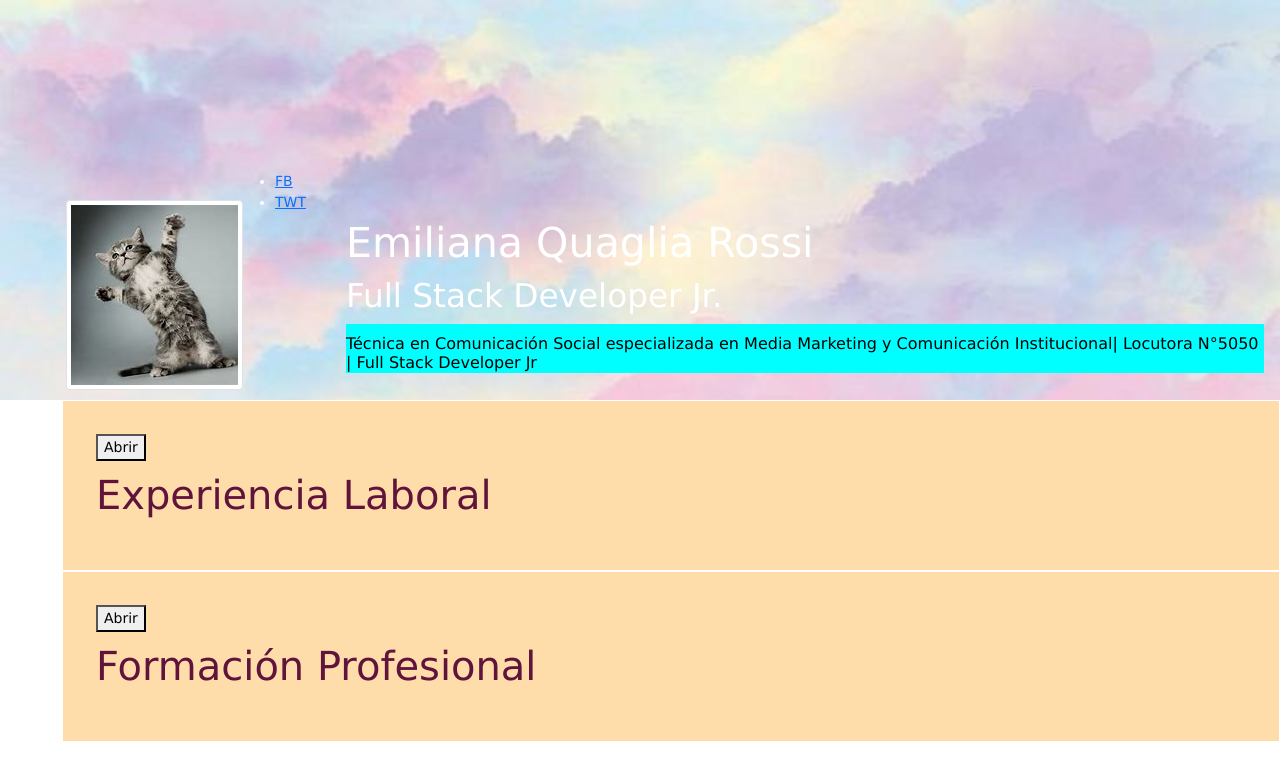
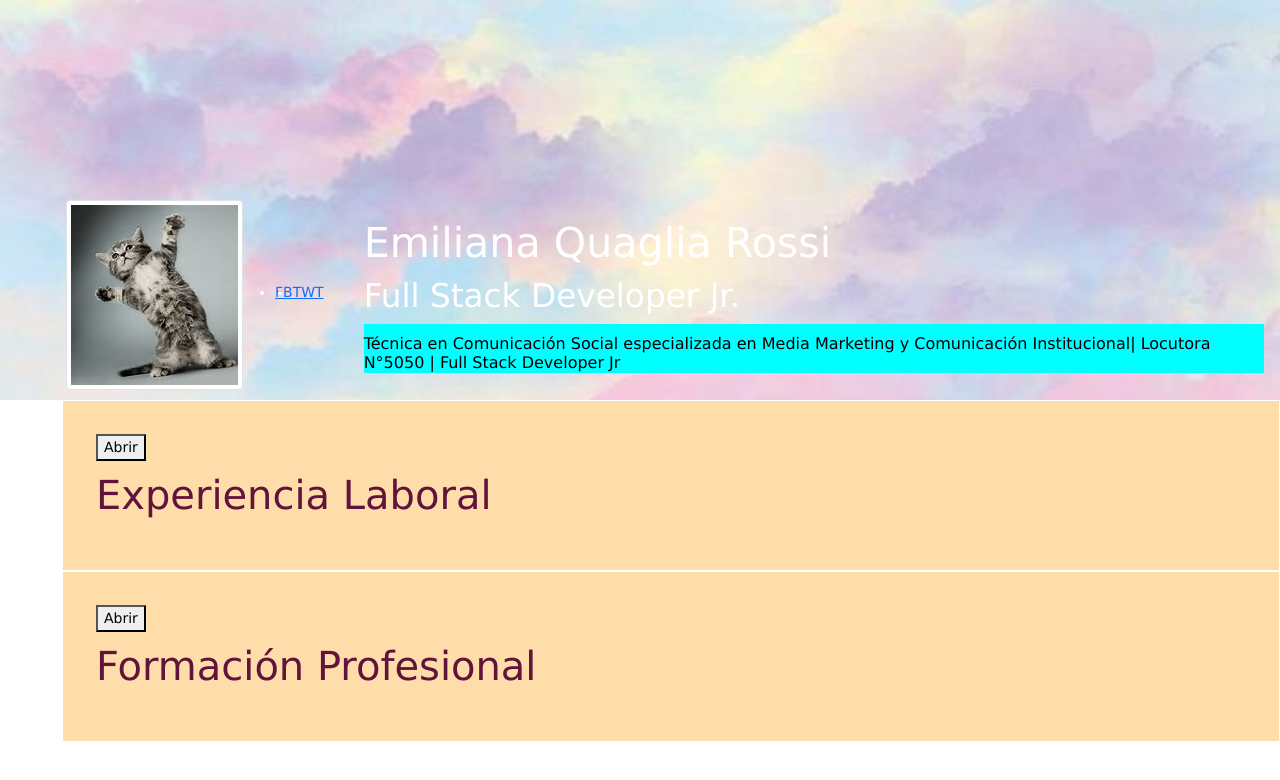
Before and after one commit to EmiQuaglia/curriculum-vitae, an Angular app: page / in a window 1280 px wide. Shown: the top 780 px of the page. Built offline with nearby package versions, Linux system fonts and the light colour scheme.

Commit message:
Lista horizontal

```diff
--- a/src/app/app.component.css
+++ b/src/app/app.component.css
@@ -52,6 +52,17 @@ h6, .h6{
   margin-left: 50px;
 }
 
-.iconos{
-display:inline;
+.rrss{
+display:flex;
+margin-right: 15 px;
 }
+
+.accesoredes{
+  margin-top: 200px;
+
+}
+
+a {
+  color: #0d6efd;
+  text-decoration: underline;
+}
--- a/src/app/app.component.html
+++ b/src/app/app.component.html
@@ -1,6 +1,6 @@
 <header class="encabezado">
     <img src="../assets/cat.jpg" class="img-thumbnail" alt="...">
-    <div class="iconos">
+    <div class= "accesoredes">
         <!-- Ponerlos horizontales, arriba a la derecha, con icono y link -->
         <ul class="rrss">
             <li>
@@ -16,9 +16,10 @@
     <div>
         <h1>Emiliana Quaglia Rossi</h1>
         <h2>Full Stack Developer Jr.</h2>
-        <h6> Técnica en Comunicación Social especializada en Media Marketing y Comunicación Institucional| Locutora N°5050 | Full Stack Developer Jr</h6>
+        <h6>Técnica en Comunicación Social especializada en Media Marketing y Comunicación Institucional| Locutora N°5050 | Full Stack Developer Jr</h6>
     </div>
 </header>
+
 
 
 
```
